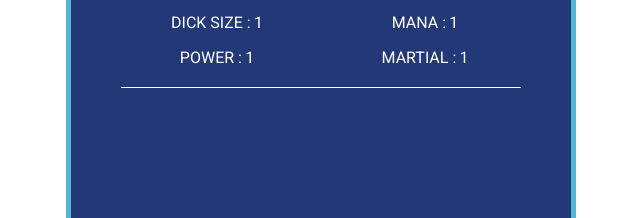
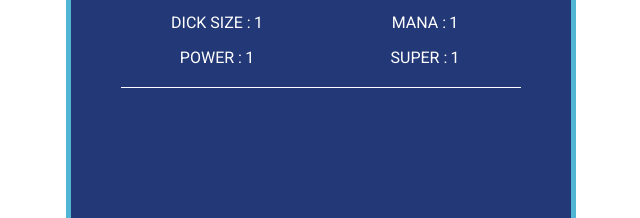
Before and after one commit to JosephJaineLim/knights-journey, a plain HTML site: page isekai/index.html in a window 1280 px wide. Shown: the part 277-495 px from the top of the page, 319-959 px from the left. Drawn offline with Linux system fonts and the light colour scheme.

Commit message:
Update index.html

```diff
--- a/isekai/index.html
+++ b/isekai/index.html
@@ -198,7 +198,7 @@
                 <p>1</p>
             </div>
             <div class="flex-row">
-                <p>Martial :</p>
+                <p>Super :</p>
                 <p>1</p>
             </div>
         </div>
```
